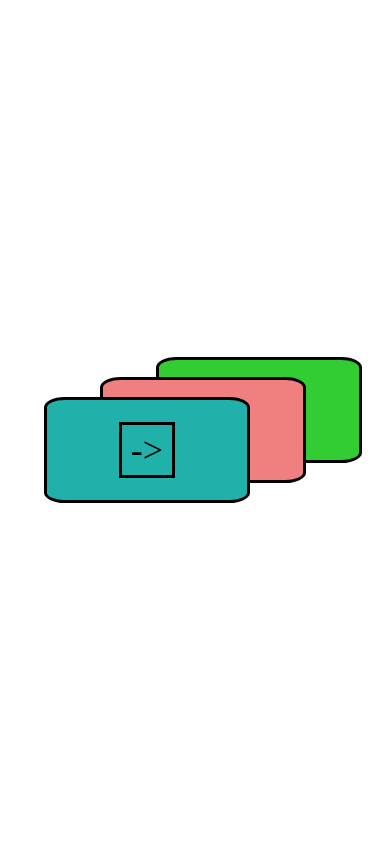
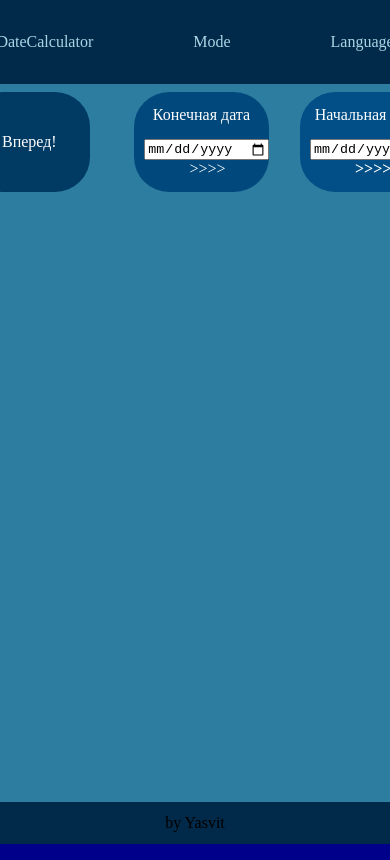
Before and after one commit to Fallagar/css-transform, a plain HTML site: page index.html in a window 390 px wide. Shown: the top 860 px of the page. Drawn offline with Linux system fonts and the light colour scheme.

Commit message:
Add scripts, try for mobile view

```diff
--- a/index.html
+++ b/index.html
@@ -8,10 +8,28 @@
     <link rel="stylesheet" href="style.css" />
   </head>
   <body>
-    <div id="wrapper">
-      <div id="first"><span>-></span></div>
-      <div id="second"><span>-></span></div>
-      <div id="third"><span>-></span></div>
-    </div>
+    <header>
+      <nav id="logo">DateCalculator</nav>
+      <nav id="mode">Mode</nav>
+      <nav id="lang">Language</nav>
+    </header>
+    <main>
+      <div id="wrapper">
+        <div id="first">
+          <span>Начальная дата</span>
+          <div>
+            <input type="date" name="" id="" />&nbsp;&nbsp;&nbsp;<b>>>>></b>
+          </div>
+        </div>
+        <div id="second">
+          <span>Конечная дата</span>
+          <div><input type="date" name="" id="" />&nbsp;&nbsp;&nbsp;>>>></div>
+        </div>
+        <div id="third"><span>Вперед!</span></div>
+      </div>
+      <div id="result"></div>
+    </main>
+    <footer>by Yasvit</footer>
+    <script src="script.js"></script>
   </body>
 </html>
--- /dev/null
+++ b/script.js
@@ -0,0 +1,23 @@
+const startDate = document.querySelector("#first");
+const endDate = document.querySelector("#second");
+const calculate = document.querySelector("#third");
+const result = document.querySelector("#result")
+
+
+startDate.addEventListener("click", newStyle);
+endDate.addEventListener("click", newStyleTwo);
+calculate.addEventListener("click", showResultWindow)
+
+function newStyle() {
+    endDate.classList.add("endclass");
+    }
+function newStyleTwo() {
+    calculate.classList.add("calculateClass");
+}
+function showResultWindow() {
+    result.classList.add("resultClass");
+   }
+// function newStyleTwo() {
+//     result.classList.add("resultClass");
+//     test.innerHTML = "You clicked ENDDATE";
+//     }
--- a/style.css
+++ b/style.css
@@ -1,51 +1,123 @@
+/* SECTION FOR TAGS (NO ID's OR CLASSES */
 body {
+  margin: 0;
+  padding: 0;
   display: flex;
+  flex-direction: column;
   width: 100vw;
   height: 100vh;
   align-items: center;
-  justify-content: center;
+  justify-content: flex-start;
+  background-color: darkblue;
 }
 span {
-  border: solid;
-  width: 50px;
-  height: 50px;
   display: flex;
   justify-content: center;
   align-items: center;
-  font-size: 36px;
+  font-size: 16px;
 }
+input {
+  margin-left: 10px;
+}
+nav {
+  display: flex;
+}
+header {
+  margin: 0;
+  padding: 0;
+  display: flex;
+  flex-direction: row;
+  width: 100vw;
+  height: 10%;
+  background-color: #012a4a;
+  color: #a9d6e5;
+  justify-content: center;
+  align-items: center;
+}
+main {
+  width: 100vw;
+  margin: 0;
+  background-color: #2c7da0;
+  height: 85%;
+  display: flex;
+  flex-direction: column;
+}
+footer {
+  display: flex;
+  justify-content: center;
+  align-items: center;
+  background-color: #012a4a;
+  width: 100vw;
+  height: 5%;
+}
+/* HEADER STYLES */
+#logo {
+  margin-right: 100px;
+}
+#lang {
+  margin-left: 100px;
+}
+/* MAIN STYLES */
 #wrapper {
+  padding-top: 2%;
   display: flex;
   position: relative;
   flex-direction: row;
+  justify-content: center;
 }
 #first,
 #second,
 #third {
+  color: white;
   display: flex;
-  border-radius: 10%;
-  width: 200px;
+  border-radius: 35px;
+  width: 300px;
   height: 100px;
-  border: solid;
+  border: none;
+  flex-direction: column;
   text-align: center;
-  justify-content: center;
+  justify-content: space-evenly;
   align-items: center;
 }
 #second {
   z-index: 2;
-  background-color: lightcoral;
+  background-color: #01497c;
 }
 #first {
   z-index: 3;
-  background-color: lightseagreen;
+  background-color: #014f86;
   position: relative;
-  transform: translate(150px, 20px);
+  transform: translate(300px);
   transition: all 1s ease-out;
 }
 #third {
   z-index: 1;
-  background-color: limegreen;
+  background-color: #013a63;
   position: relative;
-  transform: translate(-150px, -20px);
+  transform: translate(-300px);
   transition: all 1s ease-out;
 }
+#result {
+  margin: auto;
+  width: 500px;
+  height: 300px;
+  border-radius: 35px;
+  background-color: #01497c;
+  opacity: 0;
+  transition: all 1s ease-out;
+}
+/* FOOTER */
+/* CLASSES FOR TRANSFORMATION */
+
+.endclass {
+  transform: translate(0px, 110px);
+  transition: all 1s ease-out;
+}
+.calculateClass {
+  transform: translate(-300px, 220px) !important;
+  transition: all 1s ease-out;
+}
+.resultClass {
+  transform: translate(0, 60px);
+  opacity: 1 !important;
+}
```
